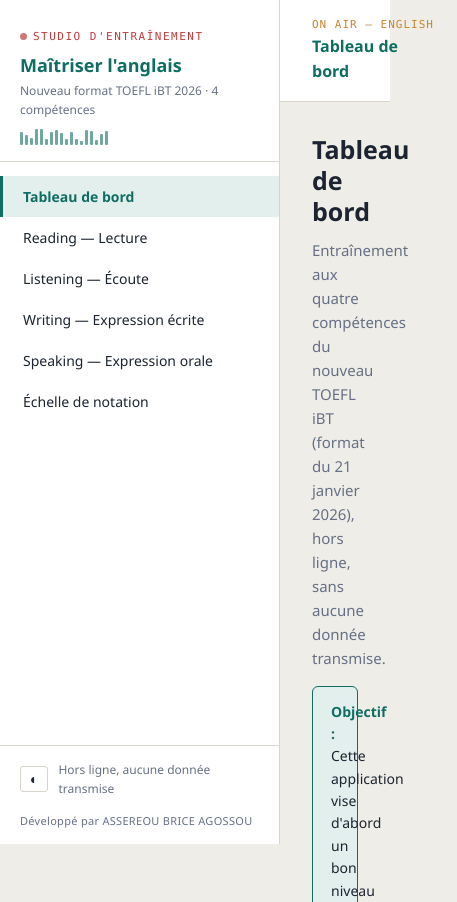
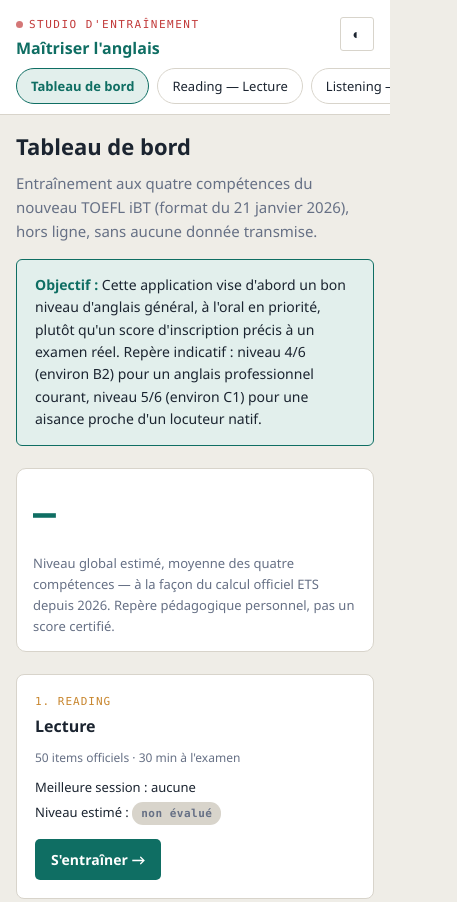
Before and after one commit to Miao-Boying/toefl-studio, a plain HTML site: page index.html in a window 390 px wide. Shown: the top 902 px of the page, 457 px wide, since content can reach past the window. Drawn offline with Linux system fonts and the light colour scheme.

Commit message:
Affichage adapté aux téléphones Android
Sous 820 pixels, le menu latéral devient une bande en haut avec les rubriques en pastilles ; le contenu prend toute la largeur. Affichage sur ordinateur inchangé.

Co-Authored-By: Claude Opus 5.5 <noreply@anthropic.com>

```diff
--- a/index.html
+++ b/index.html
@@ -173,6 +173,36 @@ table.bareme td.txt-gauche { text-align:left; }
 .mic-msg { font-size:12px; color:var(--mut); margin-top:6px; }
 .rec-live { display:inline-flex; align-items:center; gap:6px; color:var(--rec); font-family:var(--f-mono); font-size:12px; }
 .rec-live .dot { width:8px; height:8px; border-radius:50%; background:var(--rec); animation:blink 1s infinite; }
+.pied-mobile { display:none; }
+
+/* Téléphones et petites tablettes : le menu latéral de 280 px ne laissait
+   que 80 px au contenu sur un Android de 360 px. Il devient une bande
+   accrochée en haut, avec les rubriques en pastilles défilantes. */
+@media (max-width:820px) {
+  .container { display:block; }
+  .menu { position:sticky; top:0; z-index:10; height:auto; overflow:visible; border-right:none; border-bottom:1px solid var(--line);
+          display:grid; grid-template-columns:1fr auto; align-items:center; }
+  .menu-brand { padding:10px 16px 4px; border-bottom:none; }
+  .menu-brand .name { font-size:16px; margin-top:2px; }
+  .menu-brand .sub, .waveform, .dev-credit, .menu-footer span { display:none; }
+  .menu-footer { grid-row:1; grid-column:2; padding:10px 16px 4px; border-top:none; }
+  .theme-toggle { padding:8px 12px; }
+  .menu-scroll { grid-row:2; grid-column:1 / -1; display:flex; gap:8px; overflow-x:auto; padding:6px 16px 10px; scrollbar-width:none; }
+  .menu-scroll::-webkit-scrollbar { display:none; }
+  .menu-item { width:auto; flex:0 0 auto; white-space:nowrap; padding:8px 14px; font-size:13px;
+               border:1px solid var(--line); border-radius:18px; }
+  .menu-item.active { border-color:var(--accent); }
+  .header { display:none; }
+  .view { padding:18px 16px 24px; }
+  h1 { font-size:22px; }
+  .global-level { flex-wrap:wrap; gap:10px 16px; padding:14px 16px; }
+  .question-box { padding:16px 14px; }
+  .phrase-box { font-size:17px; padding:14px; }
+  .btn { padding:11px 16px; font-size:14px; }
+  .grille-table, table.bareme { font-size:12px; }
+  .grille-table th, .grille-table td, table.bareme th, table.bareme td { padding:7px 6px; }
+  .pied-mobile { display:block; padding:14px 16px 22px; border-top:1px solid var(--line); font-size:11px; color:var(--mut); }
+}
 </style>
 </head>
 <body>
@@ -199,6 +229,7 @@ table.bareme td.txt-gauche { text-align:left; }
       </div>
     </header>
     <div class="view" id="view"></div>
+    <footer class="pied-mobile">Hors ligne, aucune donnée transmise · Développé par ASSEREOU BRICE AGOSSOU</footer>
   </div>
 </div>
 
```
